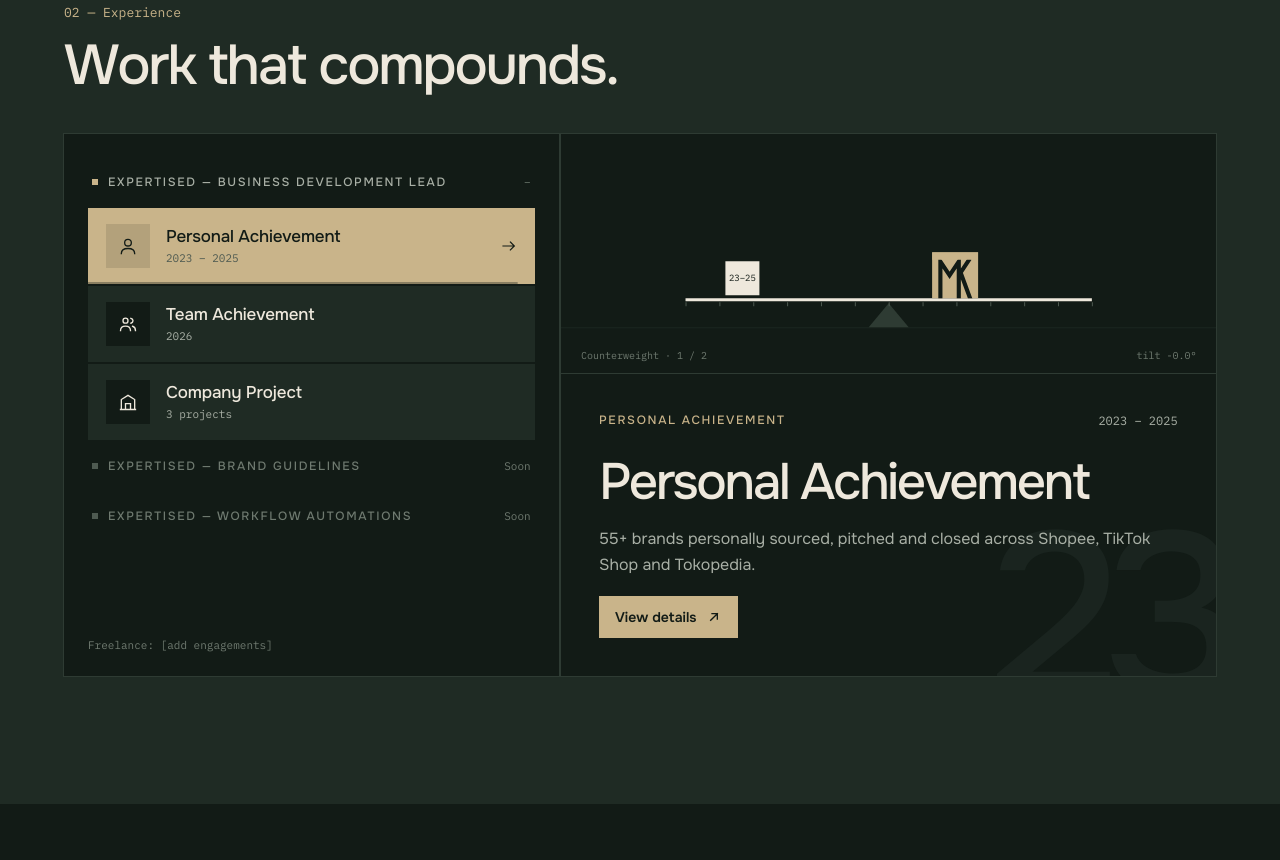
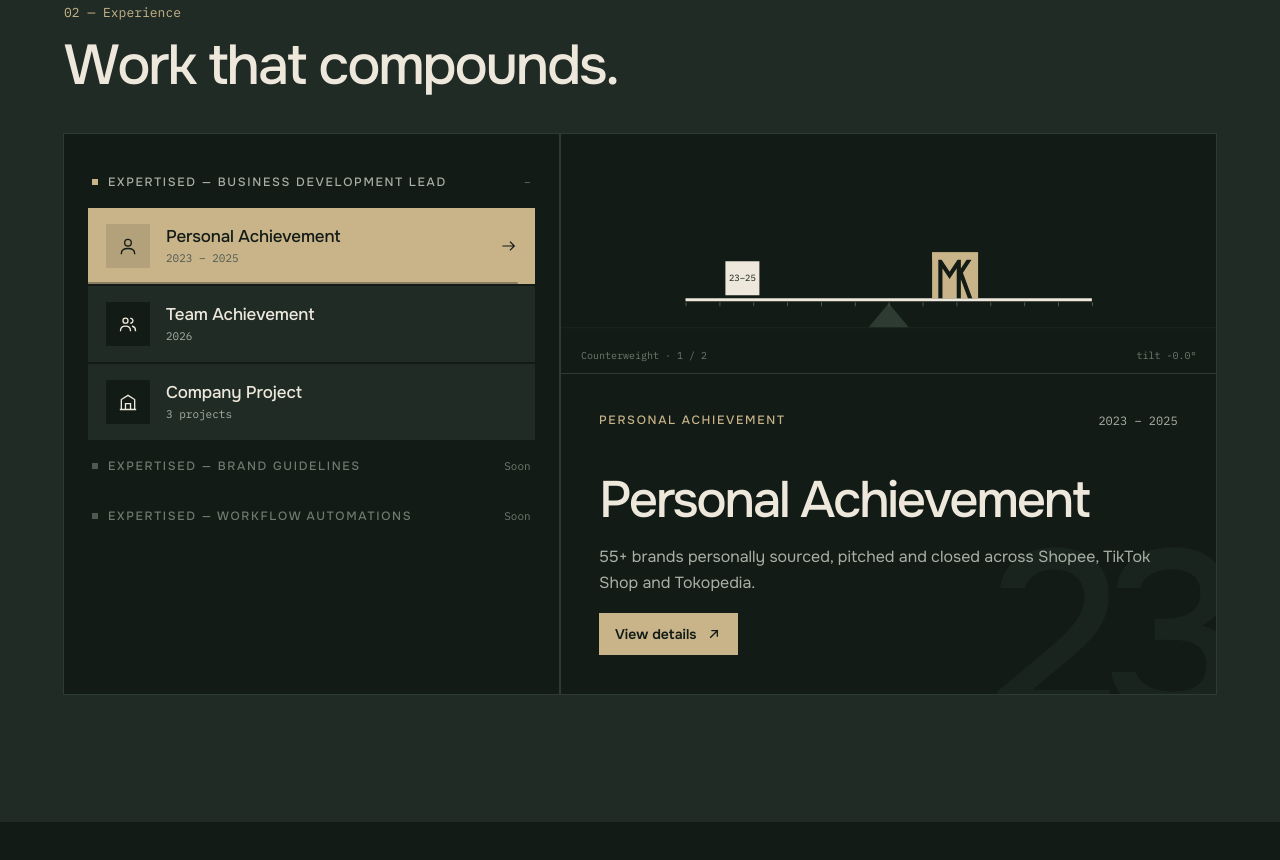
Before and after one commit to marwahkhairunnisa30/portfolio, a website: page portfolio/index.html in a window 1280 px wide. Shown: the part 1960-2820 px from the top of the page. Drawn offline with Linux system fonts and the light colour scheme.

Commit message:
Experience: same card height for all views, drop Freelance placeholder
Personal/Team and Company Project views now share a 560px min height so
the panel no longer jumps when switching. Removed the 'Freelance: [add
engagements]' placeholder line.

Co-Authored-By: Claude Opus 5.5 <noreply@anthropic.com>

```diff
--- a/portfolio/index.html
+++ b/portfolio/index.html
@@ -122,7 +122,6 @@ button{font:inherit}
 .egrp__hd[aria-disabled=true] .kick{color:var(--lichen)}
 .egrp__hd[aria-disabled=true] .kick::before{background:var(--fern)}
 .egrp__hd small{font-family:var(--mono);font-size:11px;color:var(--lichen)}
-.exp__free{margin-top:auto;font-family:var(--mono);font-size:11px;color:var(--lichen)}
 .exp__multi{flex:1;padding:clamp(24px,3vw,40px);display:flex;flex-direction:column;gap:24px}
 .exp__co{flex:1;display:flex;flex-direction:column;gap:2px;background:var(--seam);border:1px solid var(--seam)}
 .exp__co a{flex:1;position:relative;overflow:hidden;background:var(--bg);color:var(--cream);padding:22px clamp(18px,2.4vw,28px);display:grid;grid-template-columns:44px minmax(0,1fr) auto;align-items:center;gap:20px;opacity:0;animation:mkFadeIn 550ms var(--ease) forwards;transition:background .25s}
@@ -154,7 +153,7 @@ button{font:inherit}
 .ebtn.on .ebtn__ic svg{stroke:var(--bg)}
 .ebtn.on .ebtn__tx small{color:var(--fern)}
 .ebtn.on .ebtn__ar{stroke:var(--bg)}
-.exp__detail{flex:1.6 1 440px;min-width:0;background:var(--bg);display:flex;flex-direction:column}
+.exp__detail{flex:1.6 1 440px;min-width:0;min-height:560px;background:var(--bg);display:flex;flex-direction:column}
 .exp__viz{height:240px;position:relative;border-bottom:1px solid var(--seam)}
 .exp__body{flex:1;padding:clamp(24px,3vw,40px);display:flex;flex-direction:column;gap:28px;position:relative;overflow:hidden;min-height:260px}
 .exp__yy{position:absolute;right:-.05em;bottom:-.25em;font-size:clamp(150px,18vw,260px);font-weight:500;letter-spacing:-.07em;line-height:1;color:var(--deep);pointer-events:none}
@@ -371,7 +370,6 @@ a.pkg--hi:hover{color:var(--bg)}
     <div class="exp" data-reveal>
       <div class="exp__list">
         <div class="egroups" id="expGroups"></div>
-        <span class="exp__free">Freelance: [add engagements]</span>
       </div>
       <div class="exp__detail">
         <div class="exp__viz" id="expViz"><canvas id="expCanvas" class="fill" aria-hidden="true" style="pointer-events:none"></canvas></div>
```
